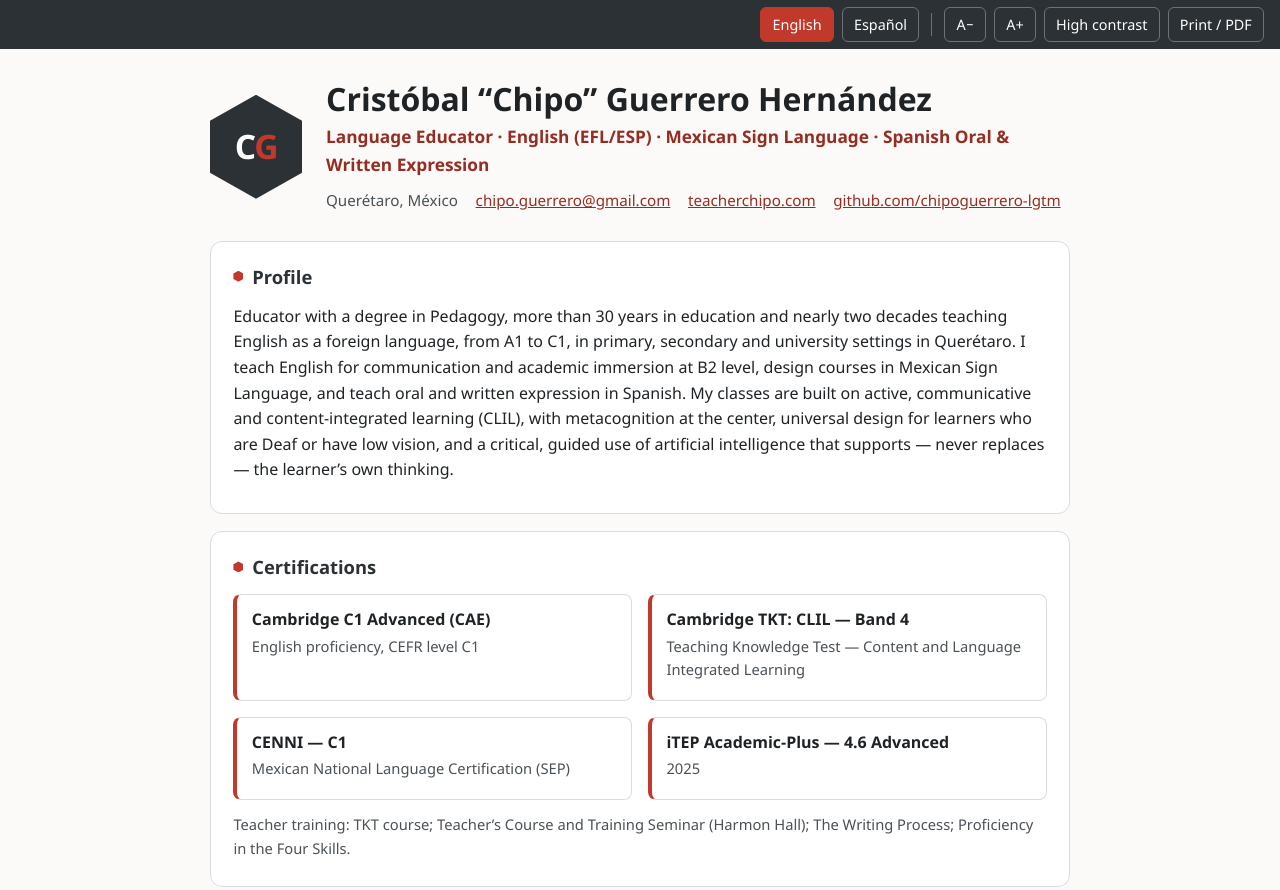
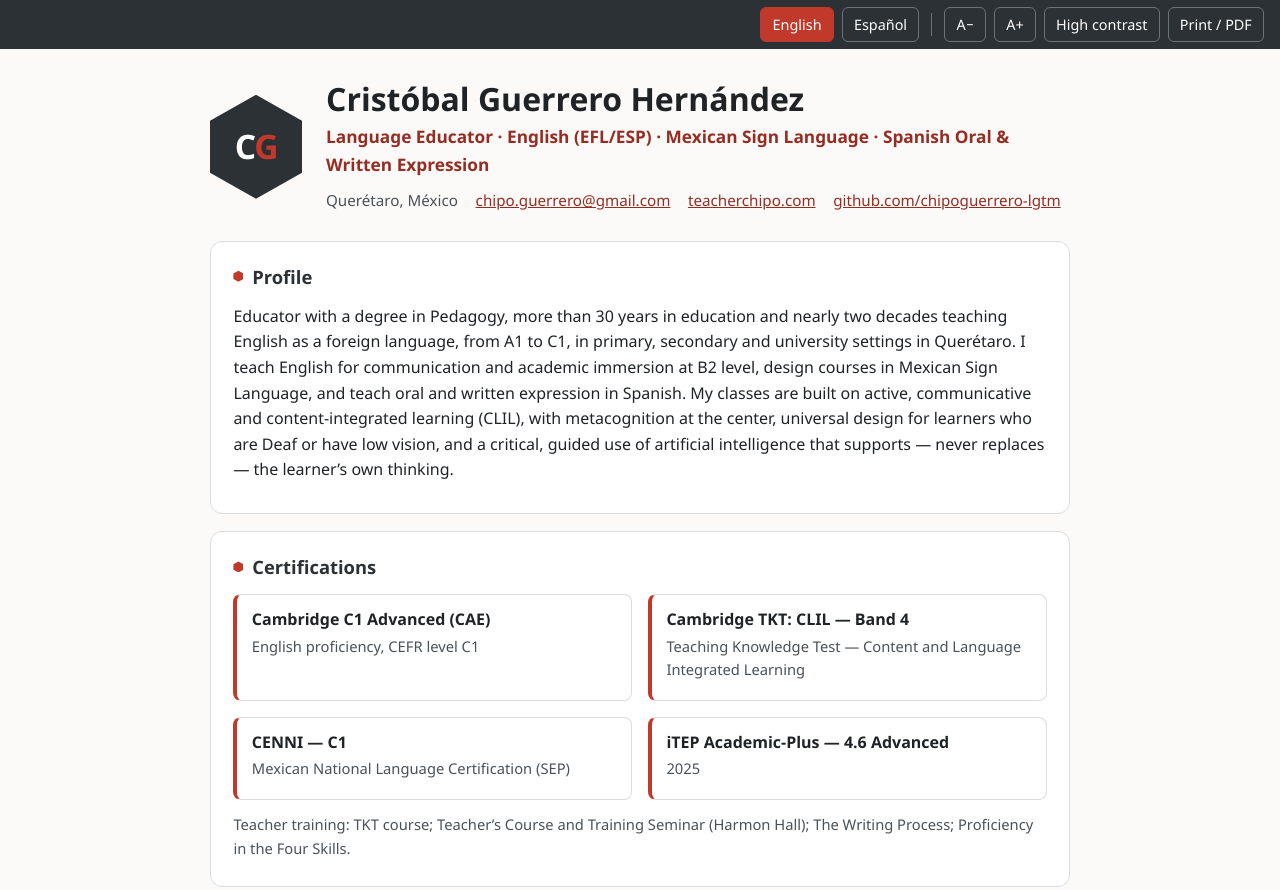
Before and after one commit to chipoguerrero-lgtm/cv, a plain HTML site: page index.html in a window 1280 px wide. Shown: the top 890 px of the page. Drawn offline with Linux system fonts and the light colour scheme.

Commit message:
Remove nickname from name

```diff
--- a/index.html
+++ b/index.html
@@ -3,8 +3,8 @@
 <head>
 <meta charset="utf-8">
 <meta name="viewport" content="width=device-width, initial-scale=1">
-<title>Cristóbal “Chipo” Guerrero Hernández · Language Educator</title>
-<meta name="description" content="CV of Cristóbal “Chipo” Guerrero Hernández — language educator (English, Mexican Sign Language, Spanish), Cambridge CAE and TKT: CLIL, inclusive and AI-assisted language learning.">
+<title>Cristóbal Guerrero Hernández · Language Educator</title>
+<meta name="description" content="CV of Cristóbal Guerrero Hernández — language educator (English, Mexican Sign Language, Spanish), Cambridge CAE and TKT: CLIL, inclusive and AI-assisted language learning.">
 <style>
   :root{
     --ink:#1f2326; --soft:#4a5157; --line:#d9dde1; --bg:#fbfaf8; --card:#ffffff;
@@ -96,7 +96,7 @@
 <header class="hero">
   <div class="hex" aria-hidden="true"><span>C<b>G</b></span></div>
   <div>
-    <h1>Cristóbal “Chipo” Guerrero Hernández</h1>
+    <h1>Cristóbal Guerrero Hernández</h1>
     <p class="role">
       <span class="t" lang="en">Language Educator · English (EFL/ESP) · Mexican Sign Language · Spanish Oral &amp; Written Expression</span>
       <span class="t" lang="es">Docente de idiomas · Inglés (EFL/ESP) · Lengua de Señas Mexicana · Expresión Oral y Escrita en español</span>
```
